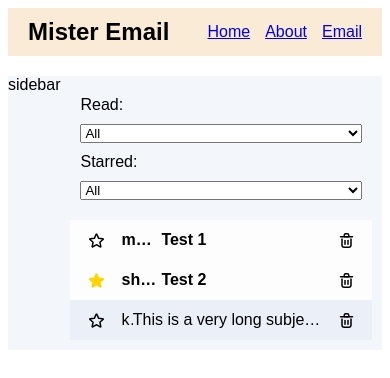
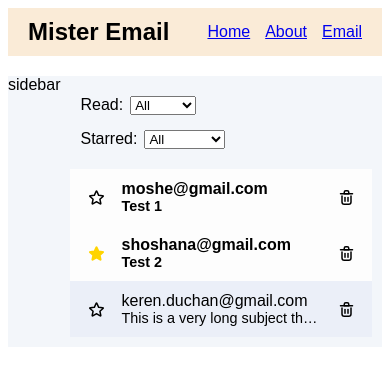
Before and after one commit to kerenduchan/kmail, a React (Vite) app: page /#/email in a window 390 px wide. Shown: the top 378 px of the page. Built offline with nearby package versions, Linux system fonts and the light colour scheme.

Commit message:
styling for mobile

```diff
--- a/src/assets/css/cmps/email-filter.css
+++ b/src/assets/css/cmps/email-filter.css
@@ -1,10 +1,15 @@
 .email-filter {
     padding: 10px;
     display: flex;
-    gap: 10px;
+    gap: 15px;
 }
 
-/* For small screens, change flex direction */
+.email-filter-field {
+    display: flex;
+    gap: 7px;
+}
+
+/* Styling for small screens */
 @media only screen and (max-width: 600px) {
     .email-filter {
         flex-direction: column;
--- a/src/assets/css/cmps/email-preview.css
+++ b/src/assets/css/cmps/email-preview.css
@@ -52,9 +52,17 @@
     overflow-x: hidden;
 }
 
-/* If the screen size is 600px wide or less, always show email preview actions */
+/* Styling for small screens */
 @media only screen and (max-width: 600px) {
+    .email-preview-link {
+        flex-direction: column;
+    }
+
     .email-preview-actions {
         opacity: 1;
     }
+
+    .email-preview-subject {
+        font-size: 90%;
+    }
 }
--- a/src/cmps/EmailFilter.jsx
+++ b/src/cmps/EmailFilter.jsx
@@ -31,6 +31,7 @@ export function EmailFilter({ filter, onSetFilter }) {
     return (
         <form className="email-filter" onSubmit={onSubmitFilter}>
             {/* Read */}
+            <div className="email-filter-field">
                 <label htmlFor="isRead">Read:</label>
                 <select
                     name="isRead"
@@ -42,8 +43,9 @@ export function EmailFilter({ filter, onSetFilter }) {
                     <option value="true">Read</option>
                     <option value="false">Unread</option>
                 </select>
-
+            </div>
             {/* Starred */}
+            <div className="email-filter-field">
                 <label htmlFor="isStarred">Starred:</label>
                 <select
                     name="isStarred"
@@ -55,6 +57,7 @@ export function EmailFilter({ filter, onSetFilter }) {
                     <option value="true">Starred</option>
                     <option value="false">Unstarred</option>
                 </select>
+            </div>
         </form>
     )
 }
```
Lines whose indentation alone changed are shown as unchanged.
